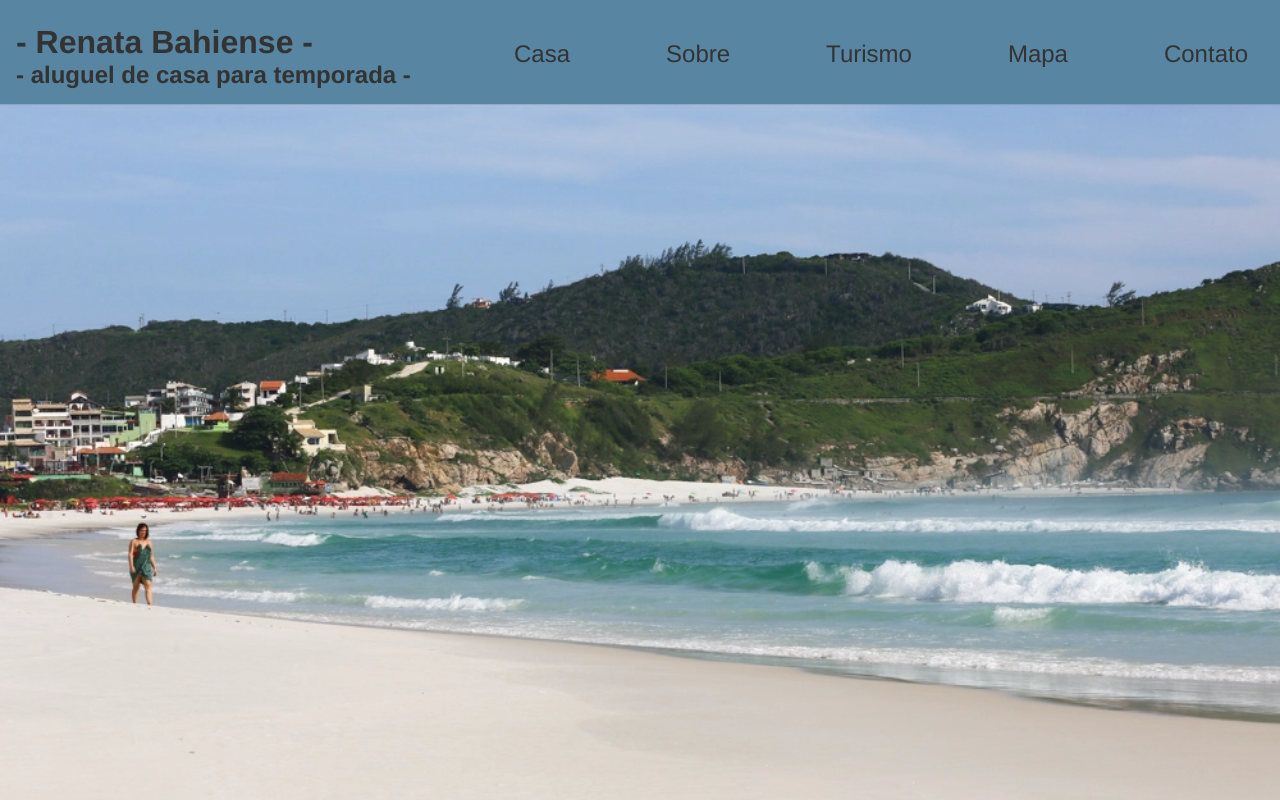
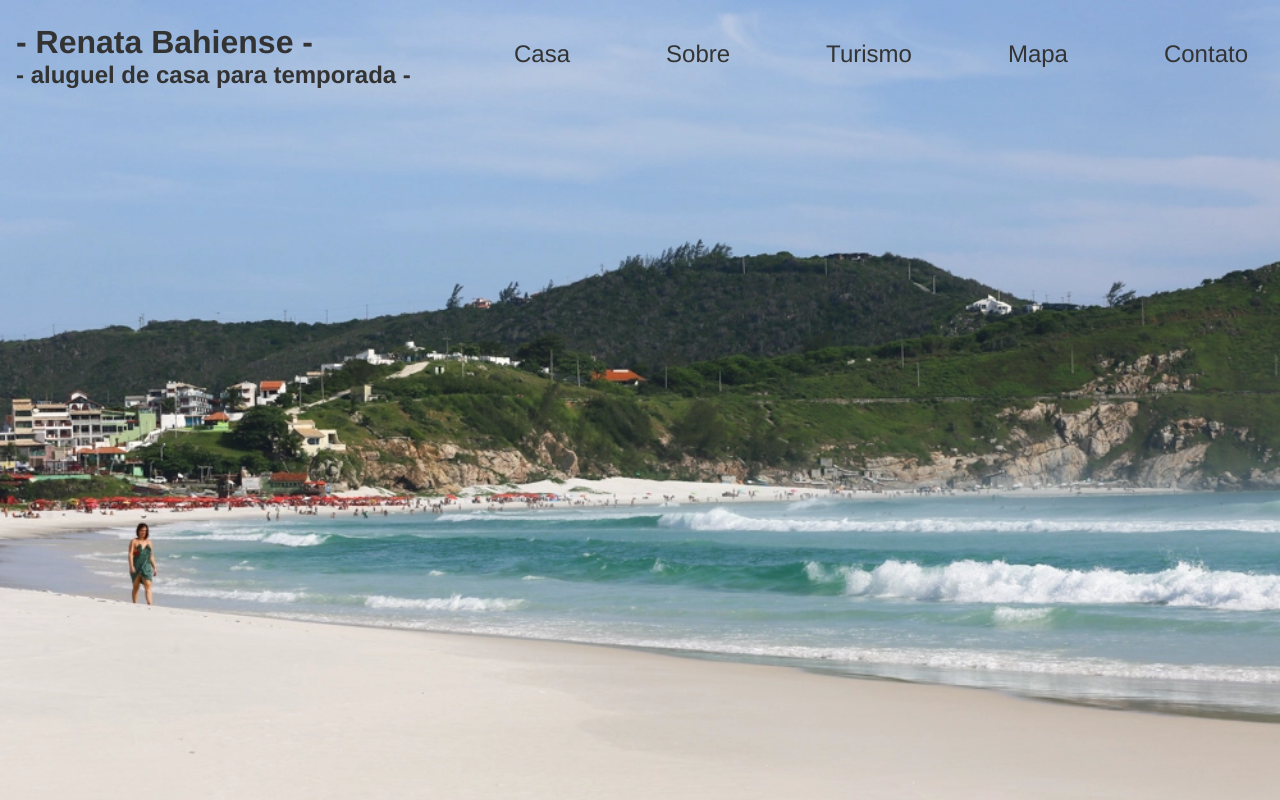
Before and after one commit to MahAzevedo/praia, a React (Vite) app: page / in a window 1280 px wide. Shown: the top 800 px of the page. Built offline with nearby package versions, Linux system fonts and the light colour scheme.

Commit message:
modified:   src/Components/Header.module.css

```diff
--- a/src/Components/Header.module.css
+++ b/src/Components/Header.module.css
@@ -1,9 +1,9 @@
 .header {
-    box-shadow: 0px 1px 1px rgba(0, 0, 0, 0.1);
+    /* box-shadow: 0px 1px 1px rgba(0, 0, 0, 0.1); */
     position: fixed;
     width: 100%;
     z-index: 100;
-    background: #5885a1;
+    /* background: #5885a1; */
     height: 6rem;
     padding: 1.5rem 1rem 5rem 1rem;
     display: grid;
```
